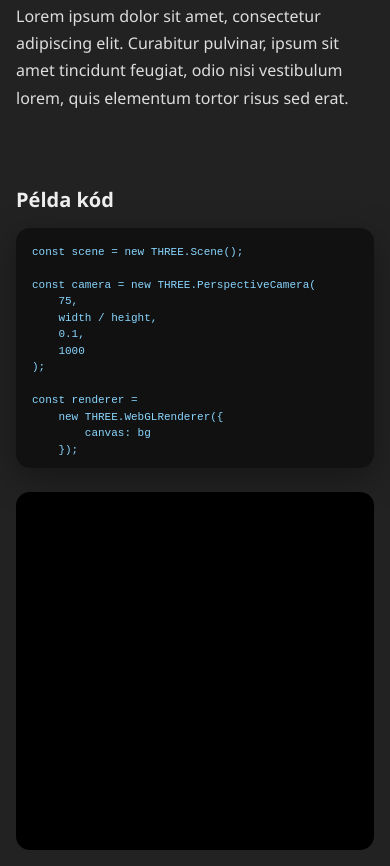
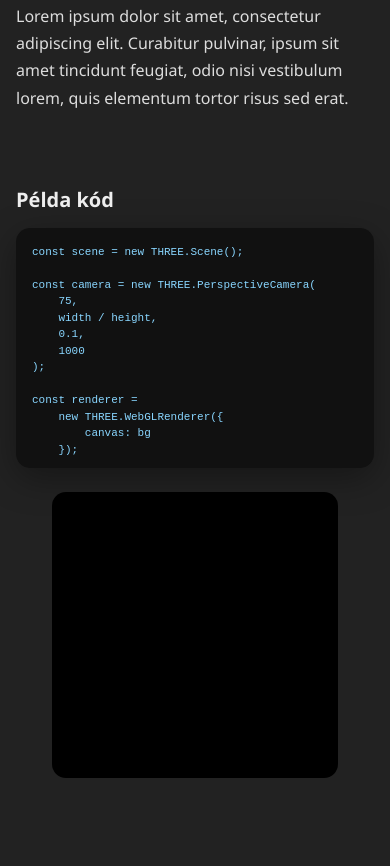
Before and after one commit to Matefoci/KockaOldal, a website: page index.html in a window 390 px wide. Shown: the part 753-1619 px from the top of the page. After the commit the page ends 1547 px from the top, so only its background shows below. Drawn offline with nearby package versions, Linux system fonts and the light colour scheme.

Commit message:
Canvas méret állítása

```diff
--- a/style.css
+++ b/style.css
@@ -101,7 +101,7 @@ pre{
 
 .canvas-container{
 
-    width:100%;
+    width:80%;
 
     aspect-ratio:1;
 
@@ -141,7 +141,7 @@ pre{
 
     .canvas-container{
 
-        max-width:550px;
+        max-width:450px;
 
         margin:auto;
     }
```
